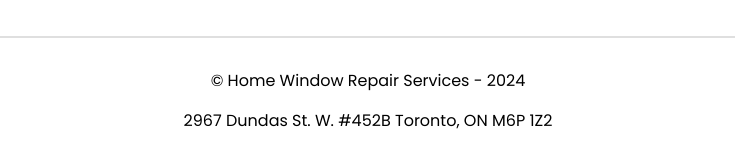
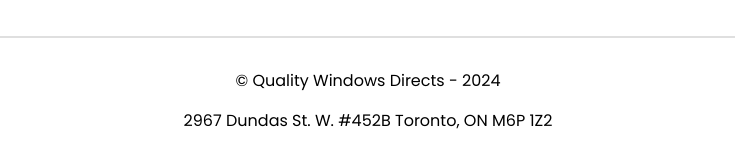
Before and after one commit to malikabdul777/qualitywindowsdirects, a plain HTML site: page index.html in a window 1280 px wide. Shown: the part 2022-2174 px from the top of the page, without its empty margins (272-1007 px from the left). Drawn offline with nearby package versions, Linux system fonts and the light colour scheme.

Commit message:
Update index.html

```diff
--- a/index.html
+++ b/index.html
@@ -135,7 +135,7 @@
       <div class="footerCopyrightContainer">
         <div class="divider"></div>
         <div class="footerCopyright">
-          <p>© Home Window Repair Services - 2024</p>
+          <p>© Quality Windows Directs - 2024</p>
 
           <p>2967 Dundas St. W. #452B Toronto, ON M6P 1Z2</p>
           <p>Phone: +1 548-255-0105</p>
```
